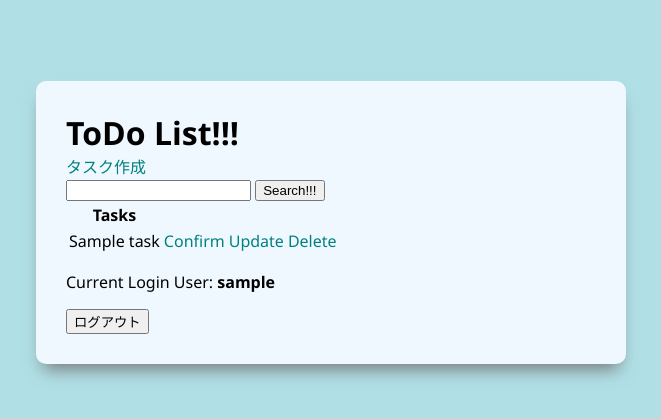
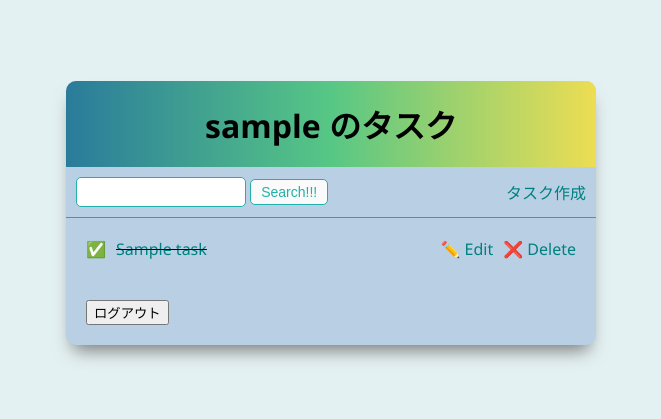
Before and after one commit to su3-hokkaido/django-training, a Django app: page / in a window 1280 px wide. Shown: the top 419 px of the page, without its empty margins (309-970 px from the left). Run offline with Django 5.2, Linux system fonts and the light colour scheme; a user stored in the database is signed in; tables that the repository leaves empty hold one stand-in row (values such as "Sample post").

Commit message:
update css

```diff
--- a/djangotrainingproject/djangotrainingapp/static/css/base.css
+++ b/djangotrainingproject/djangotrainingapp/static/css/base.css
@@ -1,5 +1,5 @@
 body {
-  background-color: powderblue;
+  background-color: rgb(228, 241, 242);
   font-family:'Segoe UI', Tahoma, Geneva, Verdana, sans-serif;
   font-style: normal;
   padding-top: 55pt;
@@ -7,9 +7,8 @@ body {
 
 .djangotrainingAppWrapper {
   max-width: 530px;
-  margin: 0 auto;
-  padding: 30px;
-  background-color: aliceblue;
+  margin: 0px auto;
+  background-color: rgb(184, 207, 228);
   box-shadow: 0px 12px 18px -7px #777777;
   border-radius: 10px;
 }
@@ -21,4 +20,74 @@ a {
 
 h1 {
   margin: 0px;
+  text-align: center;
+  padding: 20px 0;
+  background: #2A7B9B;
+  background: linear-gradient(90deg, rgba(42, 123, 155, 1) 0%, rgba(87, 199, 133, 1) 50%, rgba(237, 221, 83, 1) 100%);
+  border-radius: 10px 10px 0px 0px;
 }
+
+.taskWrapper {
+  display: flex;
+  justify-content: space-between;
+  padding: 20px;
+  border-top: 1px solid grey;
+  align-items: center;
+}
+
+.taskCompleted{
+  height: 20px;
+  width: 20px;
+  margin-right: 10px;
+}
+
+.taskTitle{
+  display: flex;
+}
+
+.taskEdit {
+  display: flex;
+  gap: 10px;
+  align-items: center;
+}
+
+.loginAndLogout {
+  padding: 20px;
+
+}
+
+.loginAndLogout a {
+  color: lightcoral;
+}
+
+.searchWrapper {
+  display: flex;
+  justify-content: space-between;
+  padding: 10px;
+  align-items: center;
+}
+
+.searchInput {
+  height: 24px;
+  outline: none;
+  border: 1px solid lightseagreen;
+  border-radius: 5px;
+  padding: 2px 4px;
+  width: 160px;
+}
+
+.searchButton {
+  border: 1px solid lightseagreen;
+  padding: 4px 10px;
+  background-color: #fafafa;
+  color: lightseagreen;
+  border-radius: 5px;
+  cursor: pointer;
+  font-size: 14px;
+  transition: all 0.4s;
+}
+
+.searchButton:hover {
+  background-color: lightseagreen;
+  color: white;
+}
--- a/djangotrainingproject/djangotrainingapp/templates/djangotrainingapp/task/task_list.html
+++ b/djangotrainingproject/djangotrainingapp/templates/djangotrainingapp/task/task_list.html
@@ -1,34 +1,49 @@
 {% extends 'djangotrainingapp/component/base.html' %}
 {% block content %}
 
-<h1>ToDo List!!!</h1>
-<a href="{% url 'task-create' %}">タスク作成</a>
+<div class="header">
+  <h1>{{request.user}} のタスク</h1>
+</div>
 
-<form method="get">
-  {% csrf_token %}
-  <input type="text" name="search-text" value="{{ search_text }}" />
-  <input type="submit" value="Search!!!" />
-</form>
+<div class="searchWrapper">
+  <form method="get">
+    {% csrf_token %}
+    <input class="searchInput" type="text" name="search-text" value="{{ search_text }}" />
+    <input class="searchButton" type="submit" value="Search!!!" />
+  </form>
 
-<table>
-  <tr>
-    <th>Tasks</th>
-  </tr>
+  <a href="{% url 'task-create' %}" class="addTaskButton">タスク作成</a>
+</div>
+
+<div class="taskListWrapper">
   {% for task in tasks %}
-  <tr>
-    <td>{{task.title}}</td>
-    <td><a href="{% url 'task' task.id %}">Confirm</a></td>
-    <td><a href="{% url 'task-update' task.id %}">Update</a></td>
-    <td><a href="{% url 'task-delete' task.id %}">Delete</a></td>
-  </tr>
+  <div class="taskWrapper">
+    <div class="taskTitle">
+      <div class="taskCompleted">
+        {% if task.completed %}
+        ✅
+        {% else %}
+        ☑️
+        {% endif %}
+      </div>
+      {% if task.completed %}
+      <s><a href="{% url 'task' task.id %}">{{task}}</a></s>
+      {% else %}
+      <a href="{% url 'task' task.id %}">{{task}}</a>
+      {% endif %}
+    </div>
+    <div class="taskEdit">
+      <a href="{% url 'task-update' task.id %}" class="updateButton">✏️ Edit</a>
+      <a href="{% url 'task-delete' task.id %}" class="deleteButton">❌ Delete</a>
+    </div>
+  </div>
   {% empty %}
-  <tr><td>No task data!</td></tr>
+  <div>No task data!</div>
   {% endfor %}
-</table>
+</div>
 
-<div class="login-and-logout">
+<div class="loginAndLogout">
   {% if request.user.is_authenticated %}
-  <p>Current Login User: <b>{{request.user}}</b></p>
   <form action="{% url 'logout' %}" method="post">
     {% csrf_token %}
     <button type="submit">ログアウト</button>
```
